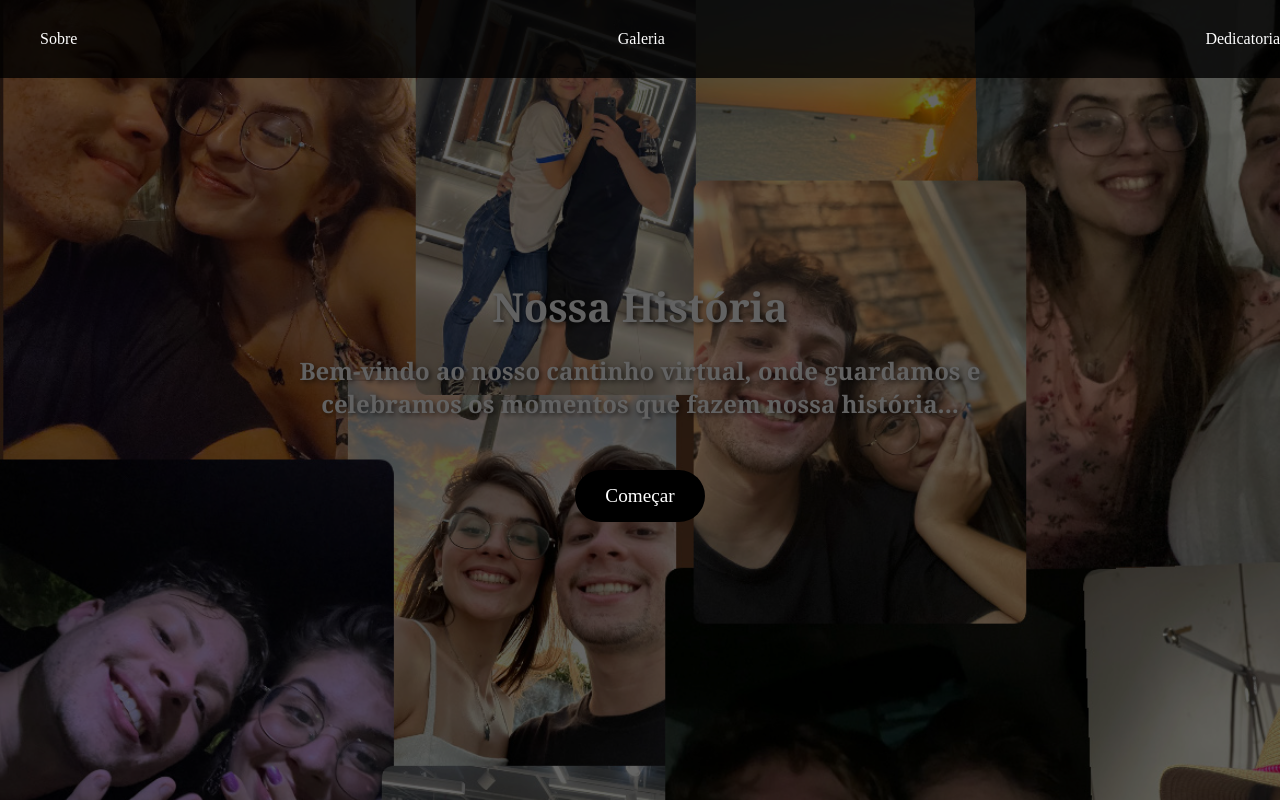
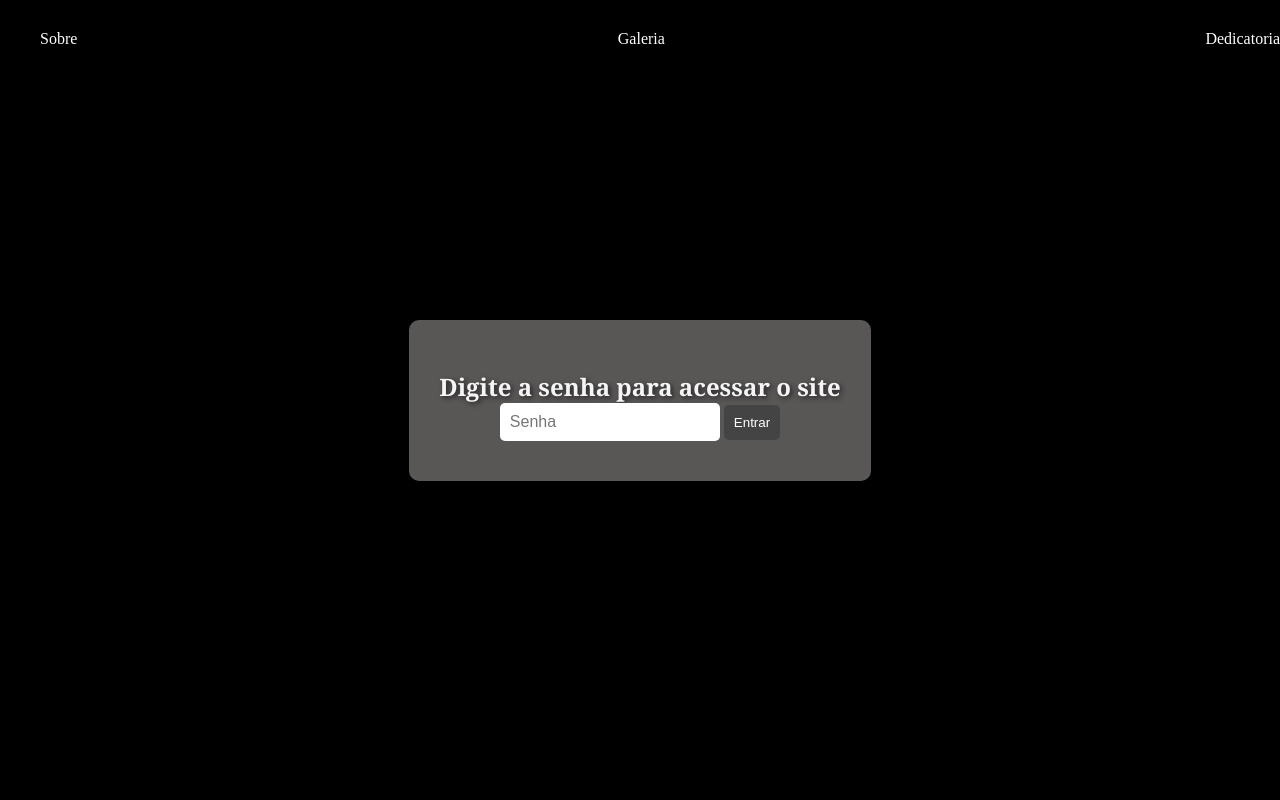
Before and after one commit to PedroNeto04/NossoSite14, a plain HTML site: page index.html in a window 1280 px wide. Shown: the top 800 px of the page. Drawn offline with Linux system fonts and the light colour scheme.

Commit message:
atualizaçao 1

```diff
--- a/index.html
+++ b/index.html
@@ -192,9 +192,61 @@
               height: 150px;
           }
       }
+      #login-container {
+            position: fixed;
+            top: 0;
+            left: 0;
+            width: 100%;
+            height: 100%;
+            background-color: rgba(0, 0, 0, 1.0);
+            display: flex;
+            justify-content: center;
+            align-items: center;
+            z-index: 10;
+        }
+
+        #login-form {
+            background-color: #595656;
+            padding: 30px;
+            border-radius: 10px;
+            text-align: center;
+        }
+
+        #login-form input {
+            padding: 10px;
+            font-size: 16px;
+            margin-bottom: 10px;
+            width: 200px;
+            border-radius: 5px;
+            border: none;
+        }
+      #login-form button {
+            padding: 10px;
+            background-color: #444;
+            color: white;
+            border-radius: 5px;
+            border: none;
+            cursor: pointer;
+        }
+
+        #login-form button:hover {
+            background-color: #666;
+        }
+      #content {
+            display: none; /* Inicialmente escondido até a senha ser verificada */
+            padding: 20px;
+            text-align: center;
+        }
     </style>
 </head>
 <body>
+    <div id="login-container">
+        <div id="login-form">
+            <h2>Digite a senha para acessar o site</h2>
+            <input type="password" id="password" placeholder="Senha">
+            <button onclick="verificarSenha()">Entrar</button>
+        </div>
+    </div>
 
     <nav>
         <ul>
@@ -253,5 +305,22 @@
         <p>&copy; 2025 EU TE AMO</p>
     </footer>
 
+    <script>
+        const senhaCorreta = "gabi"; // Defina a senha aqui
+
+        // Função que verifica a senha
+        function verificarSenha() {
+            const senhaInserida = document.getElementById("password").value;
+
+            if (senhaInserida === senhaCorreta) {
+                // Se a senha estiver correta, esconde o formulário de login e mostra o conteúdo
+                document.getElementById("login-container").style.display = "none";
+                document.getElementById("content").style.display = "block";
+            } else {
+                alert("Senha incorreta. Tente novamente.");
+            }
+        }
+    </script>
+
 </body>
 </html>
```
Lines whose indentation alone changed are shown as unchanged.
